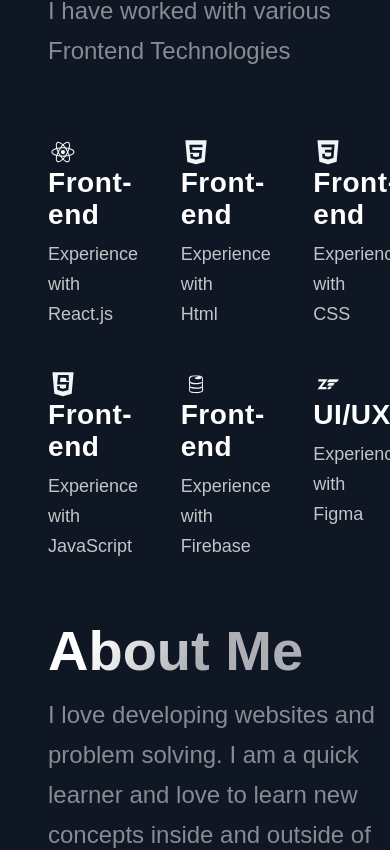
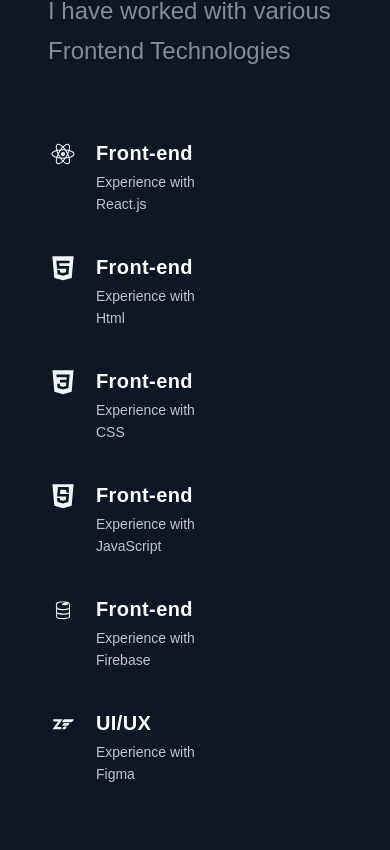
Before and after one commit to Shivam-Sharma-1/Simple-Portfolio-Website, a Next.js app: page / in a window 390 px wide. Shown: the part 3079-3929 px from the top of the page. Built offline with nearby package versions, Linux system fonts and the light colour scheme.

Commit message:
feat: add responsiveness to technology section

```diff
--- a/src/components/Technologies/TechnologiesStyles.js
+++ b/src/components/Technologies/TechnologiesStyles.js
@@ -10,6 +10,18 @@ export const ImageContainer = styled.div`
     flex-direction: column;
     align-items: center;
     justify-content: center;
+
+    @media ${props => props.theme.breakpoints.lg} {
+        background-image: none;
+        padding: 0;
+        margin-top: 40px;
+    }
+
+    @media ${props => props.theme.breakpoints.md} {
+        background-image: none;
+        padding: 0;
+        margin-top: 16px;
+    }
 `
 
 export const MainImage = styled.img`
@@ -22,11 +34,31 @@ export const List = styled.ul`
     grid-template-columns: repeat(3, 1fr);
     gap: 40px;
     margin: 3rem 0;
+
+    @media ${props => props.theme.breakpoints.lg}{
+        margin: 64px 0;
+    }
+
+    @media ${props => props.theme.breakpoints.md}{
+        margin: 64px 0;
+        gap: 24px
+    }
+
+    @media ${props => props.theme.breakpoints.sm}{
+        display: flex;
+        flex-direction: column;
+        margin: 32px 0;
+    }
 `
 
 export const ListContainer = styled.div`
     display: flex;
     flex-direction: column;
+
+    @media ${props => props.theme.breakpoints.sm}{
+        display: flex;
+        margin-left: 18px;
+    }
 `
 
 export const ListTitle = styled.h4`
@@ -36,18 +68,50 @@ export const ListTitle = styled.h4`
     letter-spacing: 0.02em;
     color: #FFFFFF;
     margin-bottom: 8px;
+
+    @media ${props => props.theme.breakpoints.md}{
+        font-size: 24px;
+        line-height: 28px;
+    }
+
+    @media ${props => props.theme.breakpoints.sm}{
+        font-size: 20px;
+        line-height: 28px;
+        letter-spacing: 0.02em;
+        margin-bottom: 4px;
+    }
 `
 
 export const ListParagraph = styled.p`
     font-size: 18px;
     line-height: 30px;
     color: rgba(255, 255, 255, 0.75);
+
+    @media ${props => props.theme.breakpoints.md}{
+        font-size: 16px;
+        line-height: 28px;
+    }
+
+    @media ${props => props.theme.breakpoints.sm}{
+        font-size: 14px;
+        line-height: 22px;
+    }
 `
 
 export const ListItem = styled.li`
     max-width: 320px;
     display: flex;
     flex-direction: column;
+
+    @media ${props => props.theme.breakpoints.md}{
+        max-width: 203px;
+    }
+
+    @media ${props => props.theme.breakpoints.sm}{
+        margin-bottom: 14px;
+        max-width: 320px;
+        flex-direction: row;
+    }
 `
 
 export const ListIcon = styled.img`
@@ -55,4 +119,16 @@ export const ListIcon = styled.img`
     width: 48px;
     height: 48px;
     margin-bottom: 10px;
+
+    @media ${props => props.theme.breakpoints.md}{
+        width: 40px;
+        height: 40px;
+        margin-bottom: 8px;
+    }
+
+    @media ${props => props.theme.breakpoints.sm}{
+        width: 32px;
+        height: 32px;
+        margin-bottom: 0px;
+    }
 `
```
